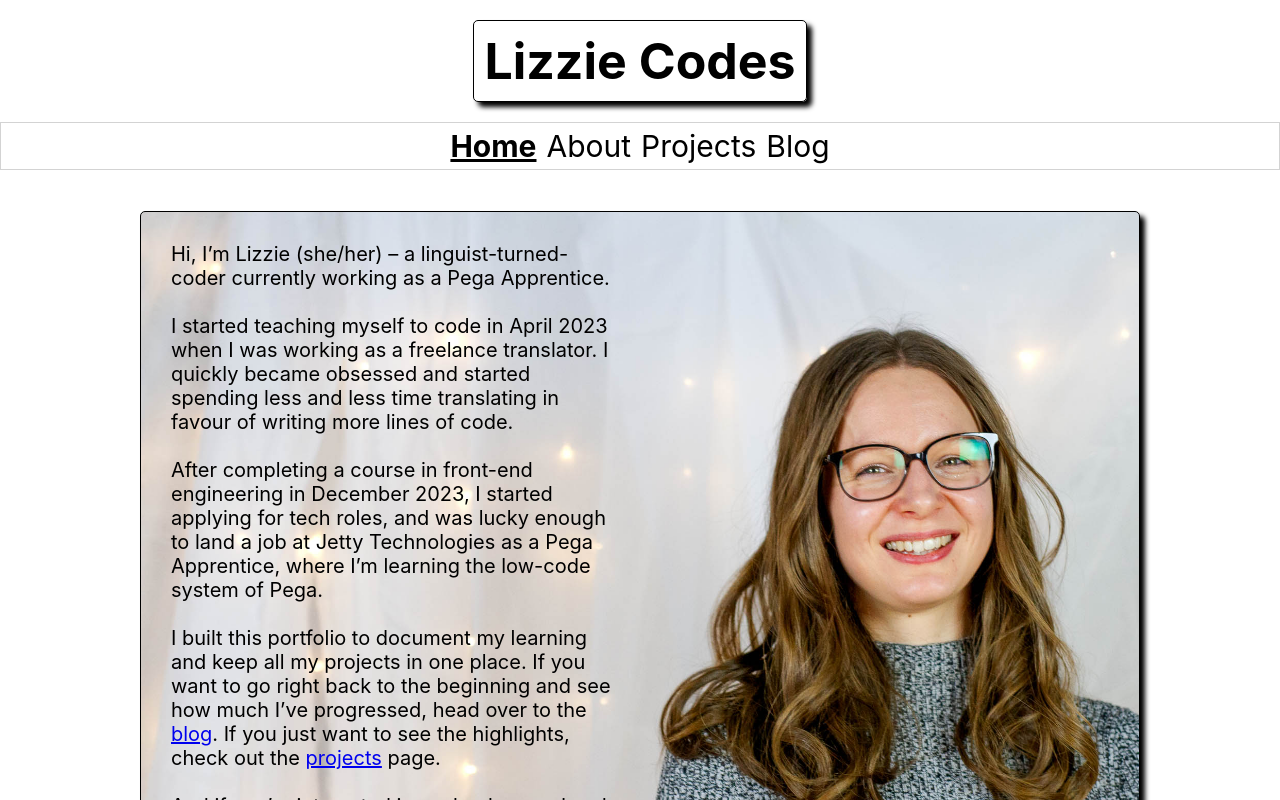
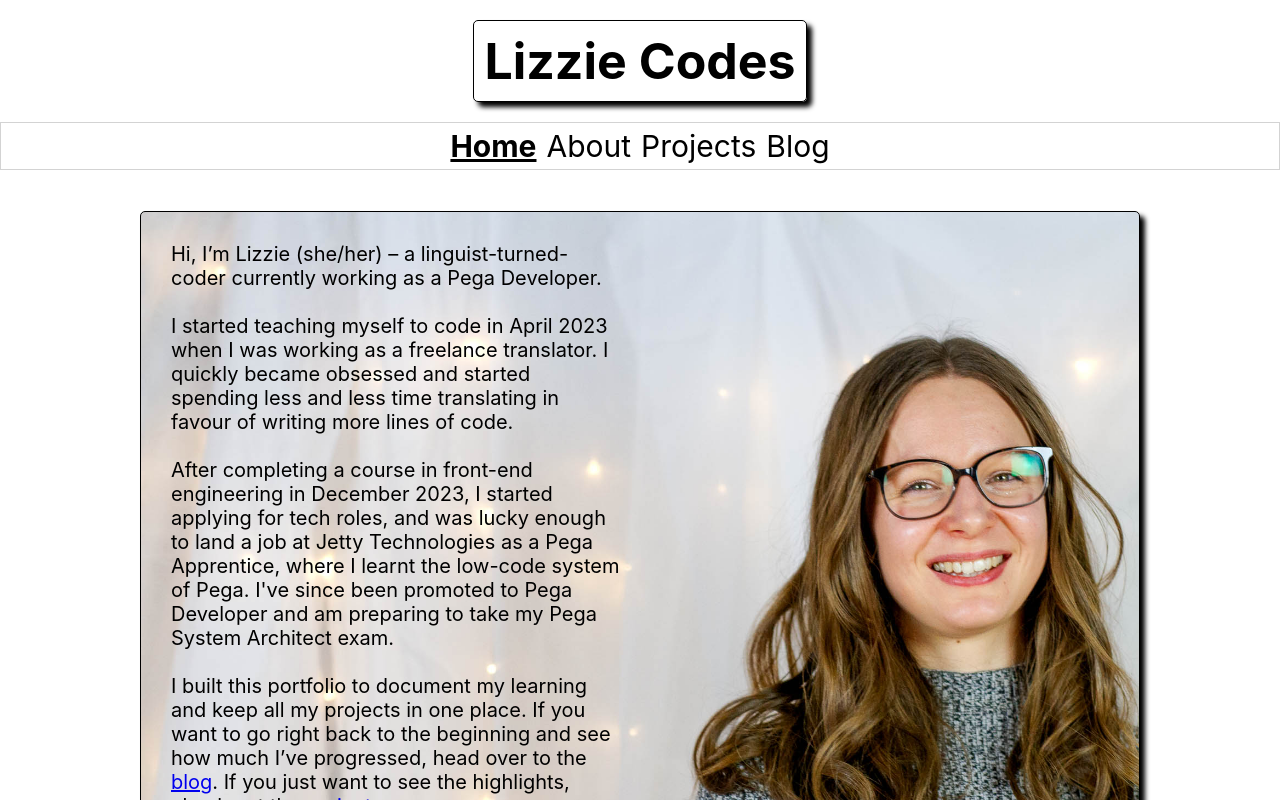
Before and after one commit to evg4/evgportfolio, a React (Create React App) app: page / in a window 1280 px wide. Shown: the top 800 px of the page. Built offline with nearby package versions, Linux system fonts and the light colour scheme.

Commit message:
update Home

```diff
--- a/src/components/Home/Home.js
+++ b/src/components/Home/Home.js
@@ -10,7 +10,7 @@ function Home() {
       <div className={styles.hidden}>
         <p>
           Hi, I’m Lizzie (she/her) – a linguist-turned-coder currently working
-          as a Pega Developer.
+          as a Pega Developer. jj
           <br />
           <br />
           I started teaching myself to code in April 2023 when I was working as
@@ -47,7 +47,7 @@ function Home() {
       >
         <p>
           Hi, I’m Lizzie (she/her) – a linguist-turned-coder currently working
-          as a Pega Apprentice.
+          as a Pega Developer.
           <br />
           <br />
           I started teaching myself to code in April 2023 when I was working as
@@ -58,8 +58,9 @@ function Home() {
           <br />
           After completing a course in front-end engineering in December 2023, I
           started applying for tech roles, and was lucky enough to land a job at
-          Jetty Technologies as a Pega Apprentice, where I’m learning the
-          low-code system of Pega.
+          Jetty Technologies as a Pega Apprentice, where I learnt the low-code
+          system of Pega. I've since been promoted to Pega Developer and am
+          preparing to take my Pega System Architect exam.
           <br />
           <br />I built this portfolio to document my learning and keep all my
           projects in one place. If you want to go right back to the beginning
```
